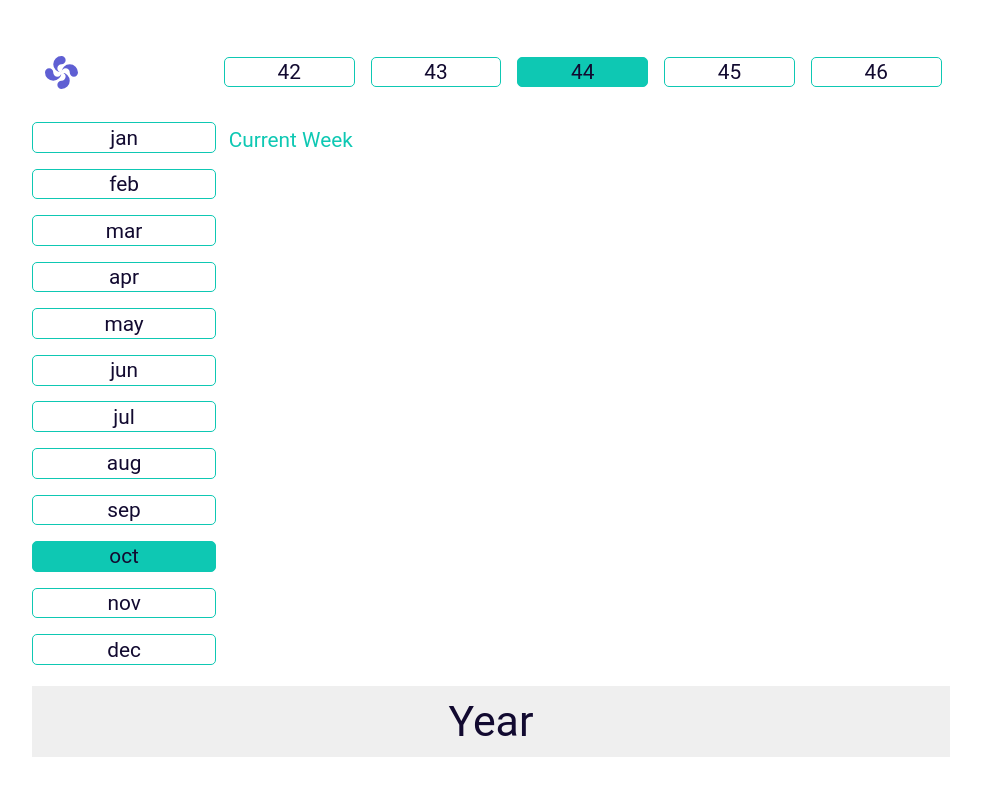
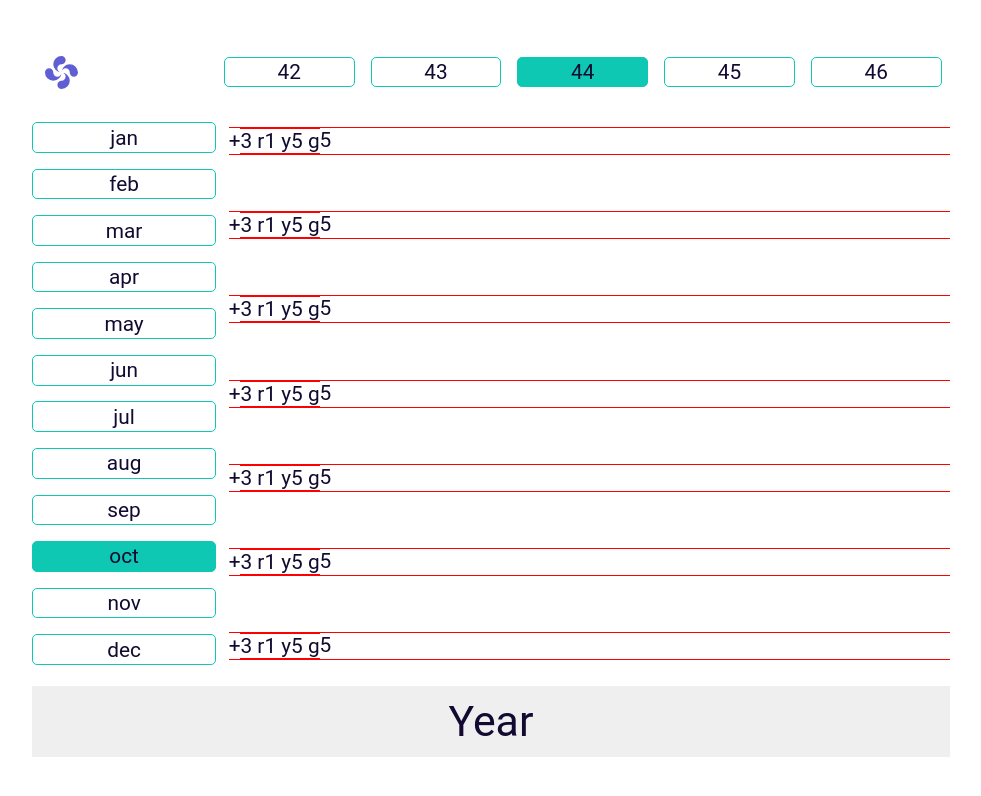
Before and after one commit to WilliamBarela/zentzu-frontend, a React (Create React App) app: page /dashboard in a window 1280 px wide. Shown: the top 796 px of the page, without its empty margins (149-1130 px from the left). Built offline with nearby package versions, Linux system fonts and the light colour scheme.

Commit message:
add basic css and component structure for current week days

```diff
--- a/src/components/Dashboard.js
+++ b/src/components/Dashboard.js
@@ -46,10 +46,62 @@ function Months() {
   )
 }
 
+function AddTask(props){
+  return(
+    <div className="add-task-card">
+      <span>+</span>
+    </div>
+  )
+}
+
+function DayView(props){
+  return(
+    <div className="day-view-card">
+      <div className="task-summary-card">
+        <ul className="task-list">
+          <li>3 r</li>
+          <li>1 y</li>
+          <li>5 g</li>
+        </ul>
+      </div>
+      <div className="day">5</div>
+    </div>
+  )
+}
+
 function CurrentWeek() {
   return(
     <div className="current-week-card">
-      <h4>Current Week</h4>
+      <ul>
+        <li>
+          <AddTask />
+          <DayView />
+        </li>
+        <li>
+          <AddTask />
+          <DayView />
+        </li>
+        <li>
+          <AddTask />
+          <DayView />
+        </li>
+        <li>
+          <AddTask />
+          <DayView />
+        </li>
+        <li>
+          <AddTask />
+          <DayView />
+        </li>
+        <li>
+          <AddTask />
+          <DayView />
+        </li>
+        <li>
+          <AddTask />
+          <DayView />
+        </li>
+      </ul>
     </div>
   )
 }
--- a/src/css/dashboard.css
+++ b/src/css/dashboard.css
@@ -34,7 +34,6 @@
   display: flex;
   justify-content: center;
   align-items: center;
-  /* background-color: var(--c146-3x4-4); */
   border: 1px solid var(--c146-3x4-4);
   border-radius: 5px;
   width: 100%;
@@ -74,7 +73,6 @@
   display: flex;
   justify-content: center;
   align-items: center;
-  /* background-color: var(--c146-3x4-4); */
   border: 1px solid var(--c146-3x4-4);
   border-radius: 5px;
   width: 100%;
@@ -92,6 +90,46 @@
 .current-week-card {
   flex: 0 0 80%;
   padding-left: var(--h6-font-size);
+  padding-bottom: var(--h6-font-size);
+  padding-top: var(--h6-font-size);
+}
+
+.current-week-card ul {
+  display: flex;
+  flex-direction: column;
+  align-content: stretch;
+  justify-content: space-between;
+  height: 100%;
+  list-style-type: none;
+}
+
+.current-week-card ul li {
+  display: flex;
+  flex-direction: row;
+  border-bottom: 1px solid red;
+  border-top: 1px solid red;
+}
+
+.add-task-card {
+}
+
+.day-view-card {
+  display: flex;
+  flex-direction: row;
+}
+
+.task-summary-card {
+  display: flex;
+}
+
+.task-summary-card {
+  display: flex;
+  flex-direction: row;
+}
+
+ul.task-list {
+  display: flex;
+  flex-direction: row;
 }
 
 .year-card{
```
